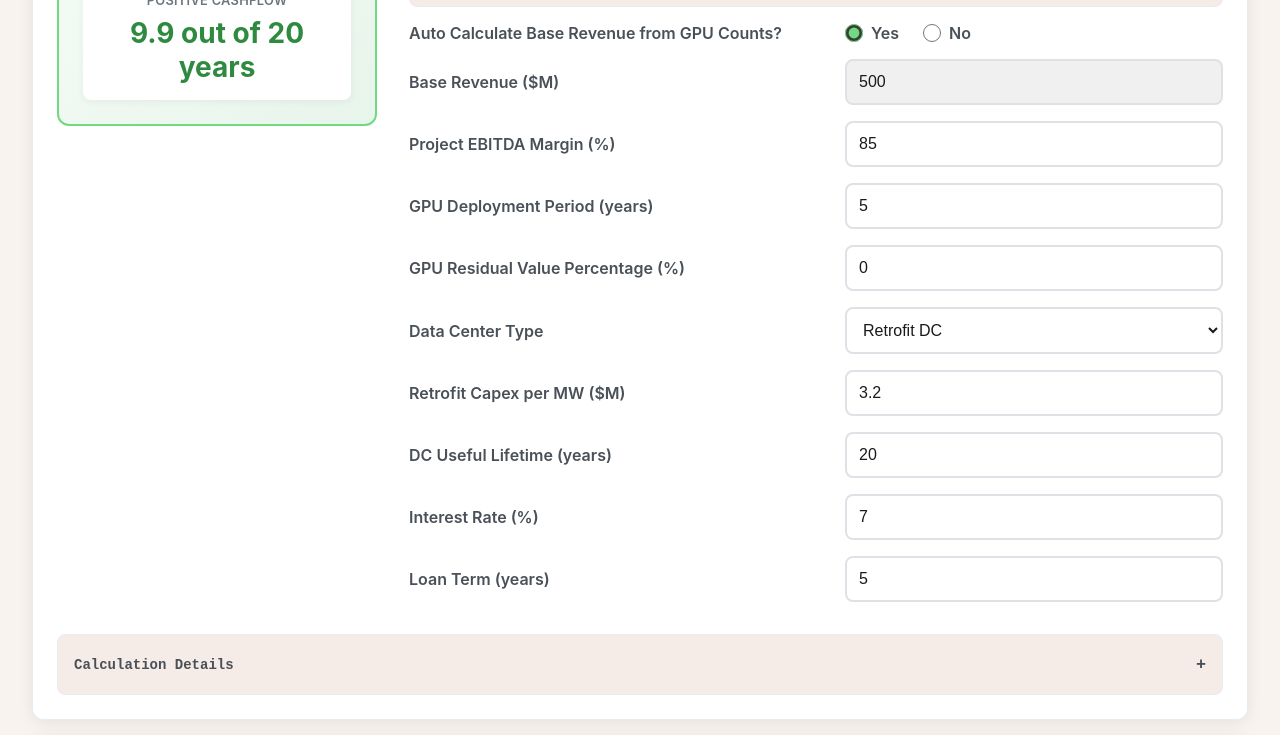
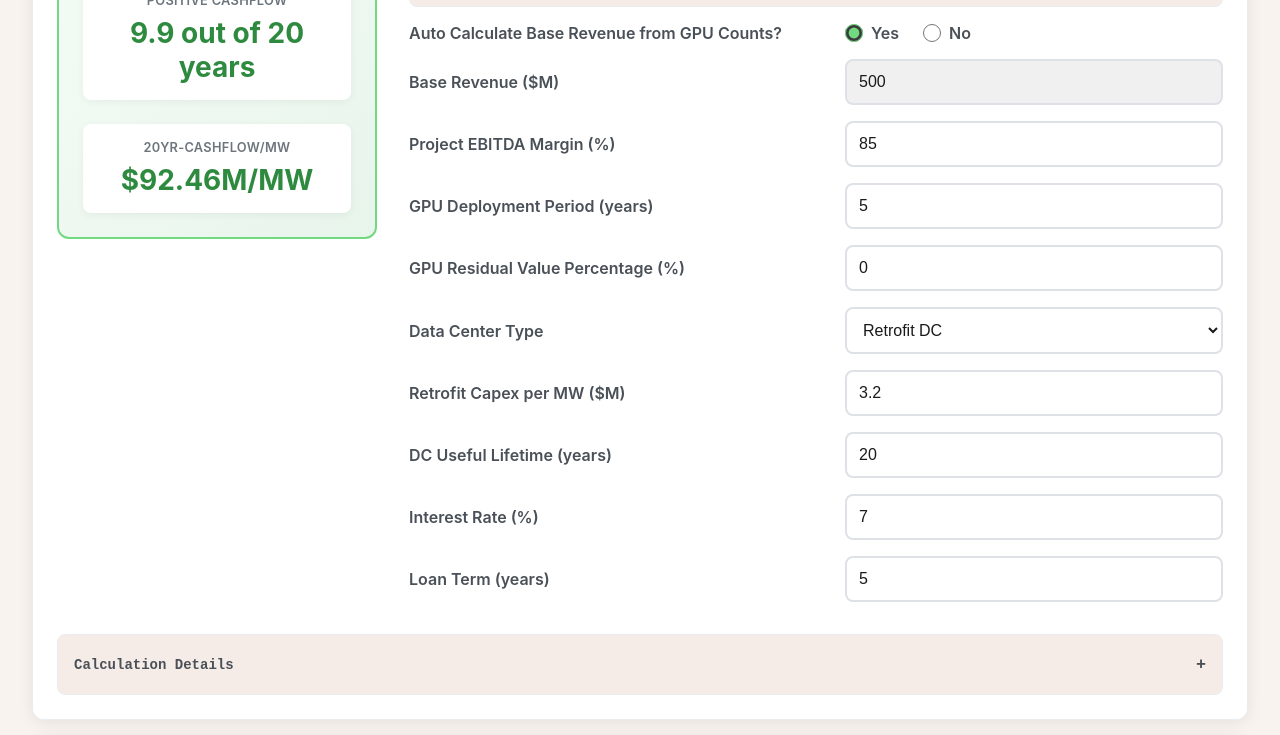
Before and after one commit to JiahanLiu/IREN-Community, a React (Vite) app: page / in a window 1280 px wide. Shown: the part 2460-3195 px from the top of the page. Built offline with nearby package versions, Linux system fonts and the light colour scheme.

Commit message:
20yr-cashflow/MW

```diff
--- a/src/components/shared/SiteOutputs.jsx
+++ b/src/components/shared/SiteOutputs.jsx
@@ -2,6 +2,7 @@ import React from 'react';
 import { formatPaybackYears } from '../../utils/formatters';
 
 function SiteOutputs({ result }) {
+  const cashflowPerMW = result.itLoad > 0 ? result.totalCashflow20yr / result.itLoad : 0;
 
   return (
     <div className="site-outputs">
@@ -17,6 +18,10 @@ function SiteOutputs({ result }) {
         <span className="output-label">Positive Cashflow</span>
         <span className="output-value earnings">{formatPaybackYears(result.paybackYears)}</span>
       </div>
+      <div className="output-item">
+        <span className="output-label">20yr-Cashflow/MW</span>
+        <span className="output-value earnings">${cashflowPerMW.toFixed(2)}M/MW</span>
+      </div>
     </div>
   );
 }
--- a/src/utils/calculations.js
+++ b/src/utils/calculations.js
@@ -52,7 +52,7 @@ export const calculateColocationProfit = (data) => {
   const paybackYears = cashflowFraction * 20;
   steps.push(`Positive Cashflow: ($${totalCashflow20yr.toFixed(2)}M / $${revenue20yr.toFixed(2)}M) × 20 = ${paybackYears.toFixed(1)} out of 20 years`);
 
-  return { netProfit, revenue, steps, paybackYears };
+  return { netProfit, revenue, steps, paybackYears, totalCashflow20yr, itLoad };
 };
 
 /**
@@ -297,7 +297,7 @@ export const calculateHyperscalerProfit = (data, gpuPrices, gpuHourlyRates) => {
   const paybackYears = cashflowFraction * 20;
   steps.push(`Positive Cashflow: ($${totalCashflow20yr.toFixed(2)}M / $${totalEbitda20yr.toFixed(2)}M) × 20 = ${paybackYears.toFixed(1)} out of 20 years`);
 
-  return { netProfit, revenue: annualRevenue, steps, paybackYears };
+  return { netProfit, revenue: annualRevenue, steps, paybackYears, totalCashflow20yr, itLoad };
 };
 
 /**
@@ -419,7 +419,7 @@ export const calculateIRENCloudProfit = (data, gpuPrices) => {
   const paybackYears = cashflowFraction * 20;
   steps.push(`Positive Cashflow: ($${totalCashflow20yr.toFixed(2)}M / $${ebitda20yr.toFixed(2)}M) × 20 = ${paybackYears.toFixed(1)} out of 20 years`);
 
-  return { netProfit, revenue, steps, paybackYears };
+  return { netProfit, revenue, steps, paybackYears, totalCashflow20yr, itLoad };
 };
 
 /**
@@ -430,7 +430,7 @@ export const calculateIRENCloudProfit = (data, gpuPrices) => {
  * @returns {Object} Result with netProfit, revenue, steps, and paybackYears
  */
 export const calculateSiteNetProfit = (site, gpuPrices, gpuHourlyRates) => {
-  if (!site.enabled) return { netProfit: 0, revenue: 0, steps: [], paybackYears: 0 };
+  if (!site.enabled) return { netProfit: 0, revenue: 0, steps: [], paybackYears: 0, totalCashflow20yr: 0, itLoad: 0 };
 
   if (site.type === 'Colocation') {
     return calculateColocationProfit(site.data);
@@ -439,5 +439,5 @@ export const calculateSiteNetProfit = (site, gpuPrices, gpuHourlyRates) => {
   } else if (site.type === 'IREN Cloud') {
     return calculateIRENCloudProfit(site.data, gpuPrices);
   }
-  return { netProfit: 0, revenue: 0, steps: [], paybackYears: 0 };
+  return { netProfit: 0, revenue: 0, steps: [], paybackYears: 0, totalCashflow20yr: 0, itLoad: 0 };
 };
```
